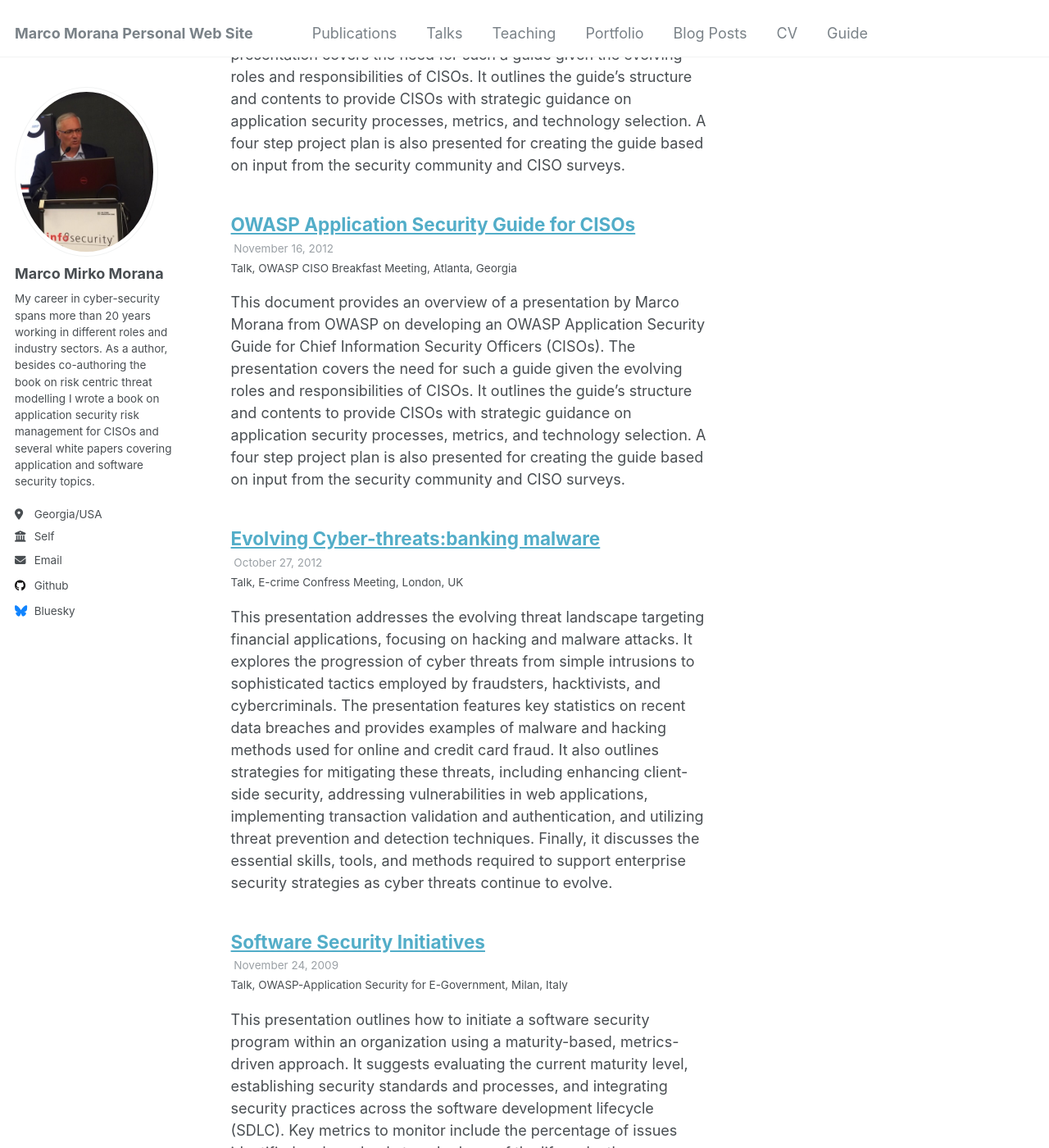
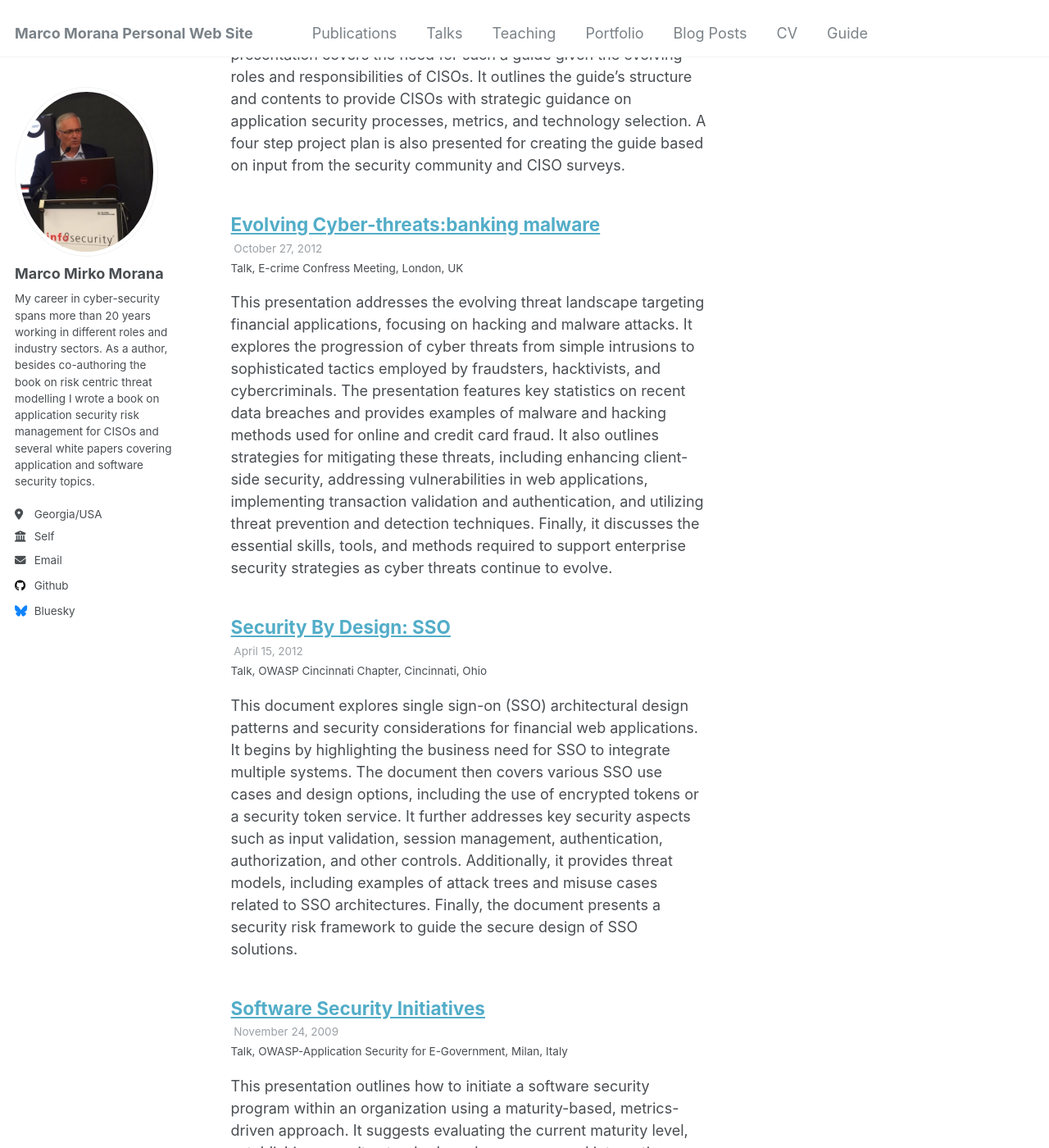
Before and after one commit to mmorana1/marcom, a Jekyll site: the page built from _pages/talks.html, in a window 1280 px wide and 1400 px high, scrolled down 302 px. Shown: the whole window at 82% size. Built offline with Jekyll 4.4.1, drawn with Linux system fonts in a browser that asks for light colours.

Commit message:
Update 2012-April 15.md

```diff
--- a/_talks/2012-April 15.md
+++ b/_talks/2012-April 15.md
@@ -1,14 +1,13 @@
 ---
-title: "OWASP Application Security Guide for CISOs"
+title: "Security By Design: SSO"
 collection: talks
 type: "Talk"
-permalink: /talks/2012-November 16
-venue: "OWASP CISO Breakfast Meeting"
-date: 2012-11-16
-location: "Atlanta, Georgia"
+permalink: /talks/2012-April 15
+venue: "OWASP Cincinnati Chapter"
+date: 2012-4-15
+location: "Cincinnati, Ohio"
 ---
 
-This document provides an overview of a presentation by Marco Morana from OWASP on developing an OWASP Application Security Guide for Chief Information Security Officers (CISOs). The presentation covers the need for such a guide given the evolving roles and responsibilities of CISOs. It outlines the guide's structure and contents to provide CISOs with strategic guidance on application security processes, metrics, and technology selection. A four step project plan is also presented for creating the guide based on input from the security community and CISO surveys.
+This document explores single sign-on (SSO) architectural design patterns and security considerations for financial web applications. It begins by highlighting the business need for SSO to integrate multiple systems. The document then covers various SSO use cases and design options, including the use of encrypted tokens or a security token service. It further addresses key security aspects such as input validation, session management, authentication, authorization, and other controls. Additionally, it provides threat models, including examples of attack trees and misuse cases related to SSO architectures. Finally, the document presents a security risk framework to guide the secure design of SSO solutions.
 
-You can download the presentation slides [from here](https://www.slideshare.net/slideshow/owasp-atlantacisoguidevs1/16928736)
-The OWASP CISO Guide can be downloaded [from here](https://wiki.owasp.org/images/f/f0/Owasp-ciso-guide.docx)
+You can download the presentation slides [from here](https://www.slideshare.net/slideshow/presentation-sso-designsecurity/12545302)
```
